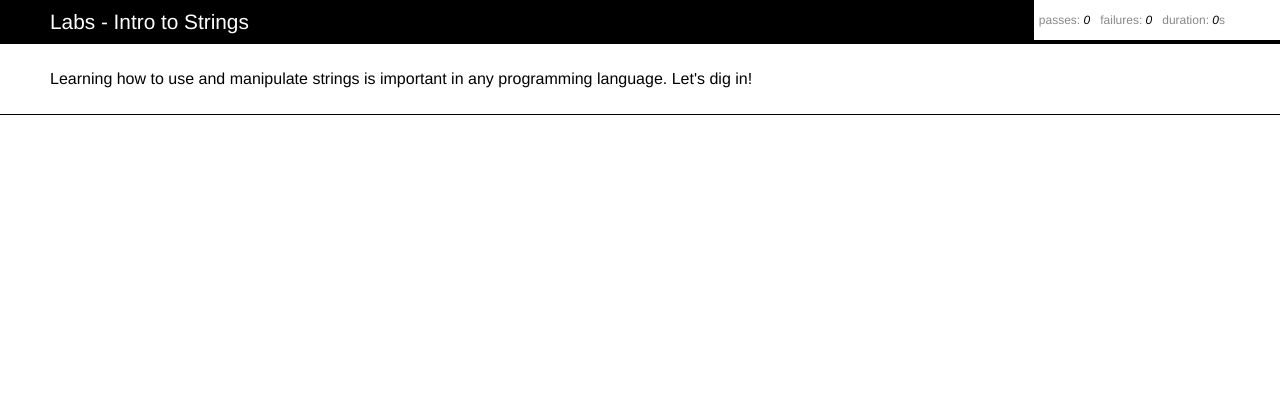
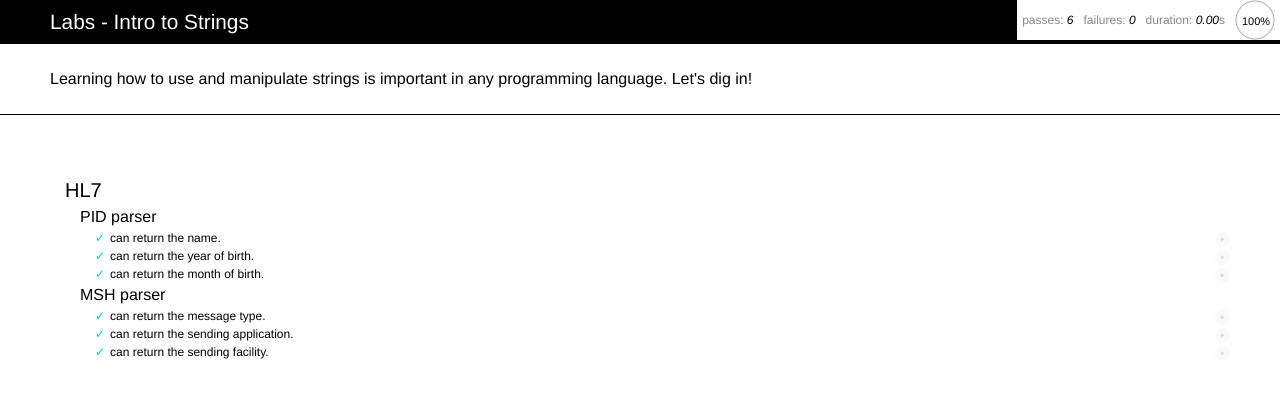
Before and after one commit to Mallioch/js-mocha-challenges, a plain HTML site: page section-1/string-challenge-2-hl7/index.html in a window 1280 px wide. Drawn offline with Linux system fonts and the light colour scheme.

Commit message:
string challenge 2

```diff
--- a/section-1/intro-to-strings/test.intro-to-strings.js
+++ /dev/null
@@ -1,11 +0,0 @@
-
-
-describe('something string', function() {
-
-    // t('', function() {
-    //   var result = returns4();
-    //   chai.assert.equal(result, 4);
-    // });
-
-
-});
--- /dev/null
+++ b/section-1/string-challenge-2-hl7/hl7.js
@@ -0,0 +1,44 @@
+var PIDParser = {
+
+  name: function(data) {
+    var pieces = data.split('|');
+    return pieces[5];
+  },
+
+  birthYear: function(data) {
+    var pieces = data.split('|');
+    var date = pieces[7];
+    return date.substr(0, 4);
+  },
+
+  birthMonth: function(data) {
+    var pieces = data.split('|');
+    var date = pieces[7];
+    return date.substr(4, 2);
+  },
+
+  birthDay: function(data) {
+    var pieces = data.split('|');
+    var date = pieces[7];
+    return date.substr(6, 2);
+  }
+}
+
+var MSHParser = {
+
+  type: function(data) {
+    var pieces = data.split('|');
+    return pieces[8];
+  },
+
+  sendingApplication: function(data) {
+    var pieces = data.split('|');
+    return pieces[2];
+  },
+
+  sendingFacility: function(data) {
+    var pieces = data.split('|');
+    return pieces[3];
+  }
+
+}
--- a/section-1/intro-to-strings/index.html
+++ b/section-1/string-challenge-2-hl7/index.html
@@ -24,8 +24,8 @@
   <script src="../../lib/chai.js"></script>
 
   <script>mocha.setup('bdd')</script>
-  <script src="intro-to-strings.js"></script>
-  <script src="test.intro-to-strings.js"></script>
+  <script src="hl7.js"></script>
+  <script src="test.hl7.js"></script>
   <script>
     mocha.checkLeaks();
     mocha.globals(['jQuery']);
--- /dev/null
+++ b/section-1/string-challenge-2-hl7/test.hl7.js
@@ -0,0 +1,57 @@
+//In this activity, you will have to look at some documentation and figure out the format!
+
+describe('HL7', function() {
+
+  describe('PID parser', function() {
+
+    //You might find this page useful: https://corepointhealth.com/resource-center/hl7-resources/hl7-pid-segment
+
+    var pid = 'PID|||PATID1234^5^M11||JONES^WILLIAM^A^III||19610615|M-||C|1200 N ELM^STREET^^GREENSBORO^NC^27401-1020|GL|(919)379-1212|(919)271-3434||S||PATID12345001^2^M10|123456789|9-87654^NC';
+
+    it('can return the name.', function() {
+      var name = PIDParser.name(pid);
+      chai.assert.equal(name, 'JONES^WILLIAM^A^III');
+    });
+
+    it('can return the year of birth.', function() {
+      var birthYear = PIDParser.birthYear(pid);
+      chai.assert.equal(birthYear, 1961);
+    });
+
+    it('can return the month of birth.', function() {
+      var birthMonth = PIDParser.birthMonth(pid);
+      chai.assert.equal(birthMonth, 6);
+    });
+
+    //TODO: Write a test for the birth day.
+  });
+
+  describe('MSH parser', function() {
+
+    //You might find this page useful: https://corepointhealth.com/resource-center/hl7-resources/hl7-msh-message-header
+
+    var msh = 'MSH|^~\&|ADT1|MCM|LABADT|MCM|198808181126|SECURITY|ADT^A01|MSG00001-|P|2.3EVN|A01|198808181123';
+
+    it('can return the message type.', function() {
+      var type = MSHParser.type(msh);
+
+      chai.assert.equal(type, 'ADT^A01');
+    });
+
+    it('can return the sending application.', function() {
+      var application = MSHParser.sendingApplication(msh);
+      chai.assert.equal(application, 'ADT1');
+    });
+
+    it('can return the sending facility.', function() {
+      var facility = MSHParser.sendingFacility(msh);
+      chai.assert.equal(facility, 'MCM');
+    });
+
+    //TODO: Write the test for getting the receiving application.
+
+    //TODO: Write the test for getting the receiving facility.
+
+  });
+
+});
```
Also changed, not shown: index.html (+4 -4 lines), section-1/intro-to-strings/intro-to-strings.js (deleted).
